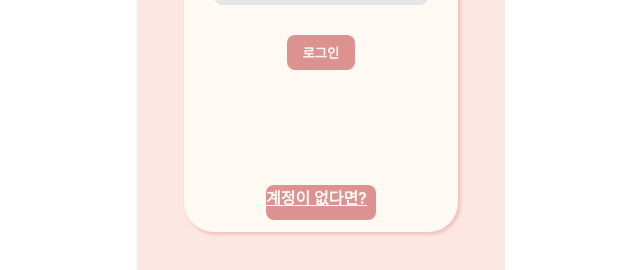
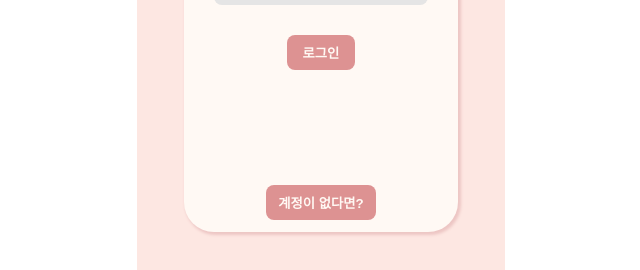
Before and after one commit to bobready0812/flowerReact, a React (Create React App) app: page /login in a window 1280 px wide. Shown: the part 404-674 px from the top of the page, without its empty margins (319-959 px from the left). Built offline with nearby package versions, Linux system fonts and the light colour scheme.

Commit message:
20220811

```diff
--- a/src/component/Login.js
+++ b/src/component/Login.js
@@ -14,7 +14,9 @@ function Login() {
                 <p className="pw21">비밀번호</p>
                 <input className="pw211"></input>
                 <button className="login21">로그인</button>
-                <Link className="nonAcc">계정이 없다면?</Link>
+                <Link to="/join">
+                <button className="nonAcc">계정이 없다면?</button>
+                </Link>
             </div>
         </div>
     );
```
